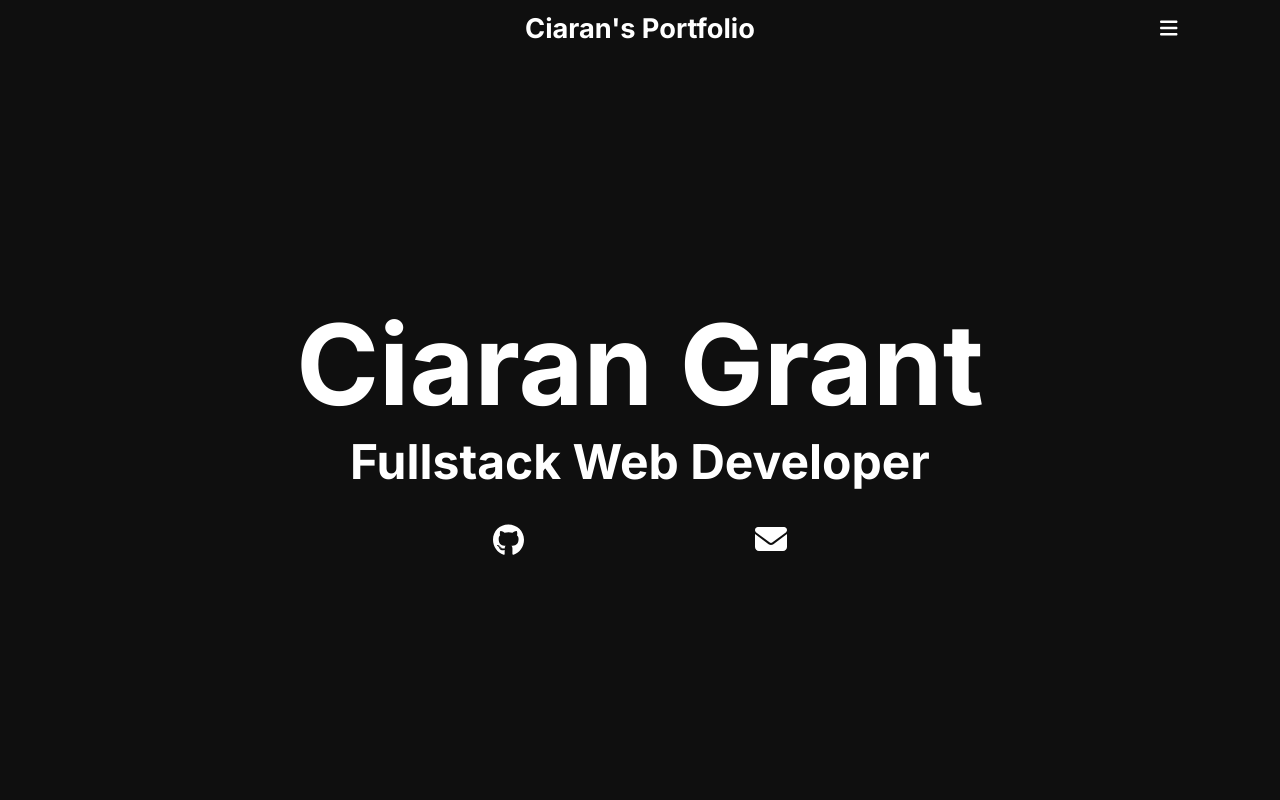
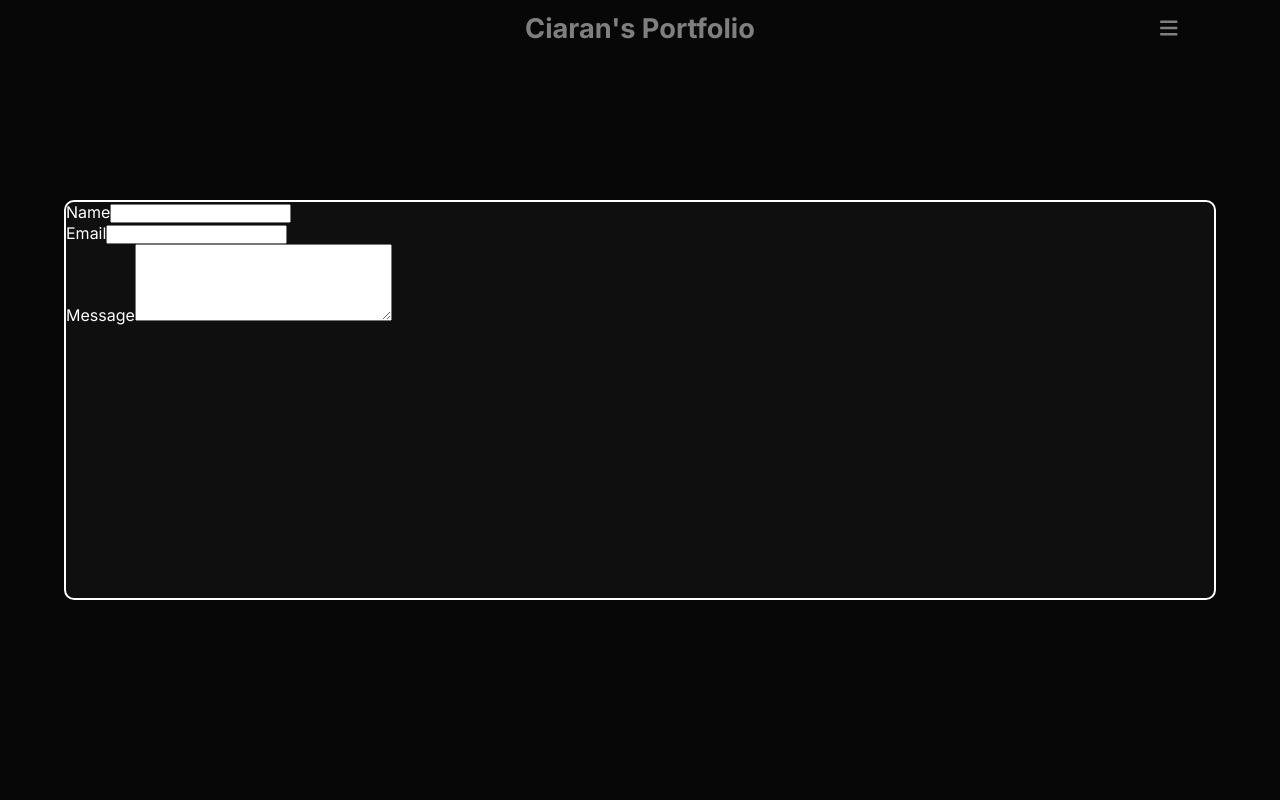
Before and after one commit to CiaranRG/PortfolioSite, a React app in the folder Frontend/: page / in a window 1280 px wide. Both pictures are taken after a click on the button 770 px from the left and 540 px from the top of the page. Shown: the top 800 px of the page. Built offline with nearby package versions, Linux system fonts and the light colour scheme; the HTML template or start-up script is replaced by a standard one.

Commit message:
added basic contact form modal

```diff
--- a/Frontend/src/App.scss
+++ b/Frontend/src/App.scss
@@ -34,9 +34,12 @@ p {
 
 // End of CSS Reset
 
-// Setting this up so it transitions smoothly from section to section
 html {
+  // Setting this up so it transitions smoothly from section to section
   scroll-behavior: smooth;
+  // We set this up to enable scroll snapping so that it snaps section to section
+  scroll-snap-type: y mandatory;
+  overflow-y: scroll;
 }
 
 // Doing this allows me to change just this here and it will change each individual thing instead of going one by one
@@ -66,7 +69,7 @@ $font-color: $color3;
   width: 100vw;
 }
 
-@mixin home-content{
+@mixin home-content {
   display: flex;
   flex-direction: column;
   flex-wrap: wrap;
--- /dev/null
+++ b/Frontend/src/Components/ContactForm/ContactForm.scss
@@ -0,0 +1,9 @@
+@import '../../App.scss';
+
+.contactFormBg{
+    border: 2px solid $color3;
+    background-color: $color2;
+    border-radius: 10px;
+    width: 90vw;
+    height: 50vh;
+}
--- /dev/null
+++ b/Frontend/src/Components/ContactForm/ContactForm.tsx
@@ -0,0 +1,32 @@
+import './ContactForm.scss'
+import { useState, ChangeEvent } from "react";
+
+export default function ContactForm() {
+    const [formInfo, setFormInfo] = useState({name: '', email: '', message: ''})
+
+    const handleChange = (evt: ChangeEvent<HTMLInputElement | HTMLTextAreaElement>) => {
+        const { name, value } = evt.target
+        setFormInfo(prevInfo => ({
+            ...prevInfo, [name]: value
+        }));
+    }
+
+    return (
+        <>
+            <div className="contactFormBg">
+                <div>
+                    <label htmlFor="">Name</label>
+                    <input type="text" value={formInfo.name} name='name' onChange={handleChange}/>
+                </div>
+                <div>
+                    <label htmlFor="">Email</label>
+                    <input type="email" value={formInfo.email} name='email' onChange={handleChange} />
+                </div>
+                <div>
+                    <label htmlFor="">Message</label>
+                    <textarea id="message" cols={30} rows={5} value={formInfo.message} name='message' onChange={handleChange}></textarea>
+                </div>
+            </div>
+        </>
+    )
+}
--- a/Frontend/src/Components/ProjectPreview/ProjectPreview.scss
+++ b/Frontend/src/Components/ProjectPreview/ProjectPreview.scss
@@ -50,9 +50,6 @@
         padding: 0% 5% 0% 5%;
         font-weight: 700;
         font-size: 0.8rem;
-        p {
-            text-transform: capitalize;
-        }
         .ecommerceApp{
             background: url('https://images.unsplash.com/photo-1707343848655-a196bfe88861?q=80&w=2670&auto=format&fit=crop&ixlib=rb-4.0.3&ixid=M3wxMjA3fDF8MHxwaG90by1wYWdlfHx8fGVufDB8fHx8fA%3D%3D');
         }
--- a/Frontend/src/MainPage/MainPage.scss
+++ b/Frontend/src/MainPage/MainPage.scss
@@ -5,7 +5,8 @@
     flex-direction: column;
     flex-wrap: wrap;
     overflow: hidden;
-
+    // Addin this to any section that we want to be snapped to
+    scroll-snap-align: start;
     .sectionHome {
         @include section-setup;
         .homeHeader {
@@ -47,6 +48,7 @@
             font-size: 0.8rem;
             font-weight: 700;
         }
+        scroll-snap-align: start;
     }
 
     .sectionProjects {
@@ -60,6 +62,7 @@
         min-height: 100vh;
         width: 100vw;
         gap: 2%;
+        scroll-snap-align: start;
     }
     @media (min-width: 576px) {
         .sectionHome{
--- a/Frontend/src/MainPage/MainPage.tsx
+++ b/Frontend/src/MainPage/MainPage.tsx
@@ -10,13 +10,18 @@ import { faNodeJs, faReact, faGithub, faSass } from '@fortawesome/free-brands-sv
 import { faDatabase, faEnvelope } from '@fortawesome/free-solid-svg-icons';
 // Importing this so we can add it into our type definitions for the icons
 import { IconDefinition } from '@fortawesome/fontawesome-svg-core';
+import ContactForm from '../Components/ContactForm/ContactForm'
 
 export default function MainPage() {
-    const [isModalOpen, setIsModalOpen] = useState(false)
+    const [isProjectModalOpen, setIsProjectModalOpen] = useState(false)
+    const [isContactModalOpen, setIsContactModalOpen] = useState(false)
     const [currentProject, setCurrentProject] = useState({ title: '', description: { intro: '', middle: '', tech: '' }, imgUrl: '', codeLink: '' })
 
-    const toggleModal = () => {
-        setIsModalOpen(!isModalOpen)
+    const toggleProjectModal = () => {
+        setIsProjectModalOpen(!isProjectModalOpen)
+    }
+    const toggleContactModal = () => {
+        setIsContactModalOpen(!isContactModalOpen)
     }
 
     type ProjectData = {
@@ -34,7 +39,7 @@ export default function MainPage() {
     const handleProjectSelect = (projectData: ProjectData) => {
         setCurrentProject(projectData)
         console.log(projectData)
-        toggleModal()
+        toggleProjectModal()
     }
 
     return (
@@ -46,7 +51,7 @@ export default function MainPage() {
                     <p className='homeSubheader'>Fullstack Web Developer</p>
                     <div className='homeLogos'>
                         <Link className='homeGithub' to={'https://github.com/CiaranRG?ocid=AIDcmm153qff2f_SEM__k_Cj0KCQjwk6SwBhDPARIsAJ59Gwcll4CWUlwSWoFr8lTOJ5-y5sVVzcp4928L7QKFYMgl_H4HE3lb-NYaAsKDEALw_wcB_k_'}><FontAwesomeIcon icon={faGithub} /></Link>
-                        <button className='homeEmail'><FontAwesomeIcon icon={faEnvelope} /></button>
+                        <button className='homeEmail' onClick={toggleContactModal}><FontAwesomeIcon icon={faEnvelope} /></button>
                     </div>
                 </section>
                 <section id='about' className='sectionAbout'>
@@ -119,7 +124,8 @@ export default function MainPage() {
                     />
                 </section>
             </main>
-            <Modal isOpen={isModalOpen} toggleModal={toggleModal}><ProjectDisplay projectInfo={currentProject} /></Modal>
+            <Modal isOpen={isProjectModalOpen} toggleModal={toggleProjectModal}><ProjectDisplay projectInfo={currentProject} /></Modal>
+            <Modal isOpen={isContactModalOpen} toggleModal={toggleContactModal}><ContactForm/></Modal>
         </>
     )
 }
--- a/Frontend/src/Navbar/Navbar.tsx
+++ b/Frontend/src/Navbar/Navbar.tsx
@@ -2,7 +2,6 @@ import './Navbar.scss'
 import { FontAwesomeIcon } from '@fortawesome/react-fontawesome';
 import { faBars } from '@fortawesome/free-solid-svg-icons';
 import { useState, useEffect } from 'react';
-import { Link } from 'react-router-dom';
 
 export default function Navbar() {
     // State to hold if the burger nav is open or closed
```
